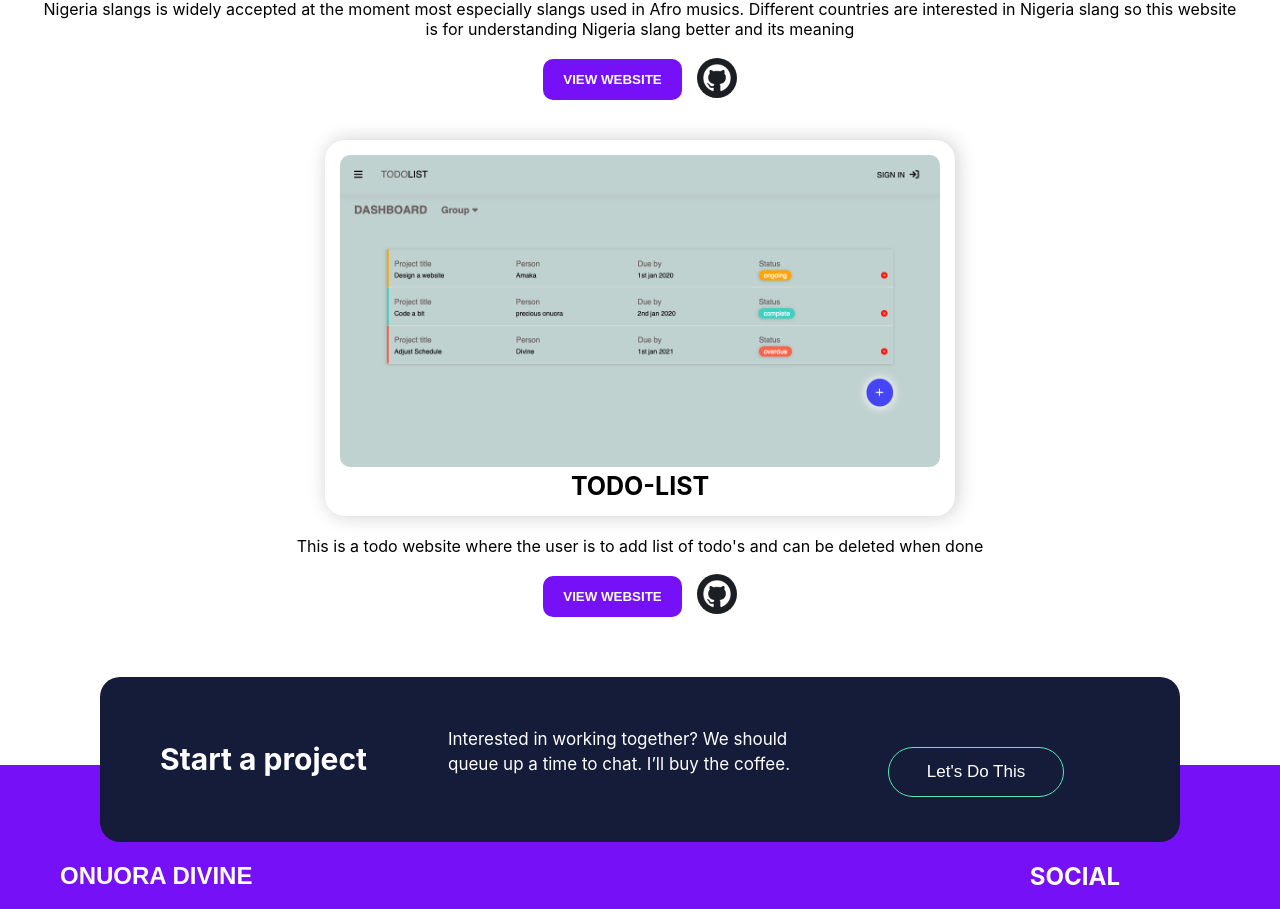
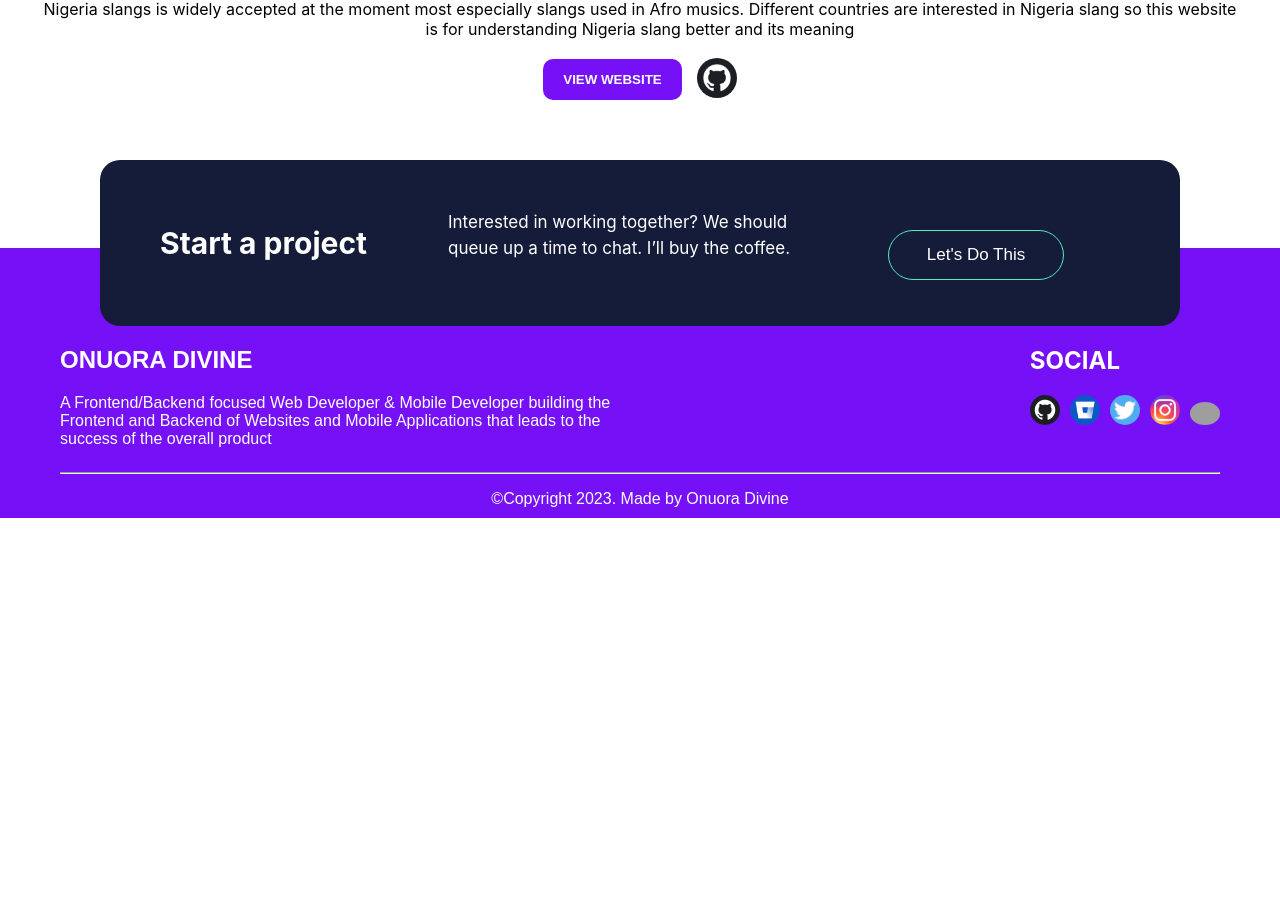
Before and after one commit to divywealth/my-portfolo, a React (Create React App) app: page /services in a window 1280 px wide. Shown: the part 1136-2045 px from the top of the page. After the commit the page ends 1654 px from the top, so only its background shows below. Built offline with nearby package versions, Linux system fonts and the light colour scheme; grey boxes are pictures that could not be loaded.

Commit message:
Removed todolist project

```diff
--- a/src/Pages/HomePage.js
+++ b/src/Pages/HomePage.js
@@ -3,7 +3,6 @@ import computer from "../assets/Computer.jpg";
 import developer from "../assets/developer.jpg";
 import github from "../assets/github.jpg";
 import carashop from "../assets/cara-shop.jpg";
-import Todolist from "../assets/Todo-List.jpg";
 import NavBar from "../components/NavBar/NavBar";
 import Slang from "../assets/slang-img.png";
 import BottomBar from "../components/BottomBar/BottomBar";
@@ -27,15 +26,6 @@ function HomePage() {
       codebaseLink: "https://github.com/divywealth/Slang-web",
       description:
         "Nigeria slangs is widely accepted at the moment most especially slangs used in Afro musics. Different countries are interested in Nigeria slang so this website is for understanding Nigeria slang better and its meaning",
-    },
-    {
-      title: "TODO-LIST",
-      pic: Todolist,
-      Link: "https://divy-todo.netlify.app",
-      codebaseImg: github,
-      codebaseLink: "https://github.com/divywealth/todo-project",
-      description:
-        "This is a todo website where the user is to add list of todo's and can be deleted when done",
     },
   ];
   return (
--- a/src/Pages/Services.js
+++ b/src/Pages/Services.js
@@ -3,7 +3,6 @@ import Project from "../components/Project";
 import NavBar from '../components/NavBar/NavBar';
 import BottomBar from '../components/BottomBar/BottomBar';
 import carashop from '../assets/cara-shop.jpg';
-import Todolist from '../assets/Todo-List.jpg';
 import Slang from '../assets/slang-img.png';
 
 function Services() {
@@ -23,14 +22,6 @@ function Services() {
             codebaseImg: github,
             codebaseLink: "https://github.com/divywealth/Slang-web",
             description: "Nigeria slangs is widely accepted at the moment most especially slangs used in Afro musics. Different countries are interested in Nigeria slang so this website is for understanding Nigeria slang better and its meaning"
-        },
-        {
-            title: "TODO-LIST",
-            pic: Todolist,
-            Link: "https://divy-todo.netlify.app",
-            codebaseImg: github,
-            codebaseLink: "https://github.com/divywealth/todo-project",
-            description: "This is a todo website where the user is to add list of todo's and can be deleted when done"
         },
     ]
     return (
```
